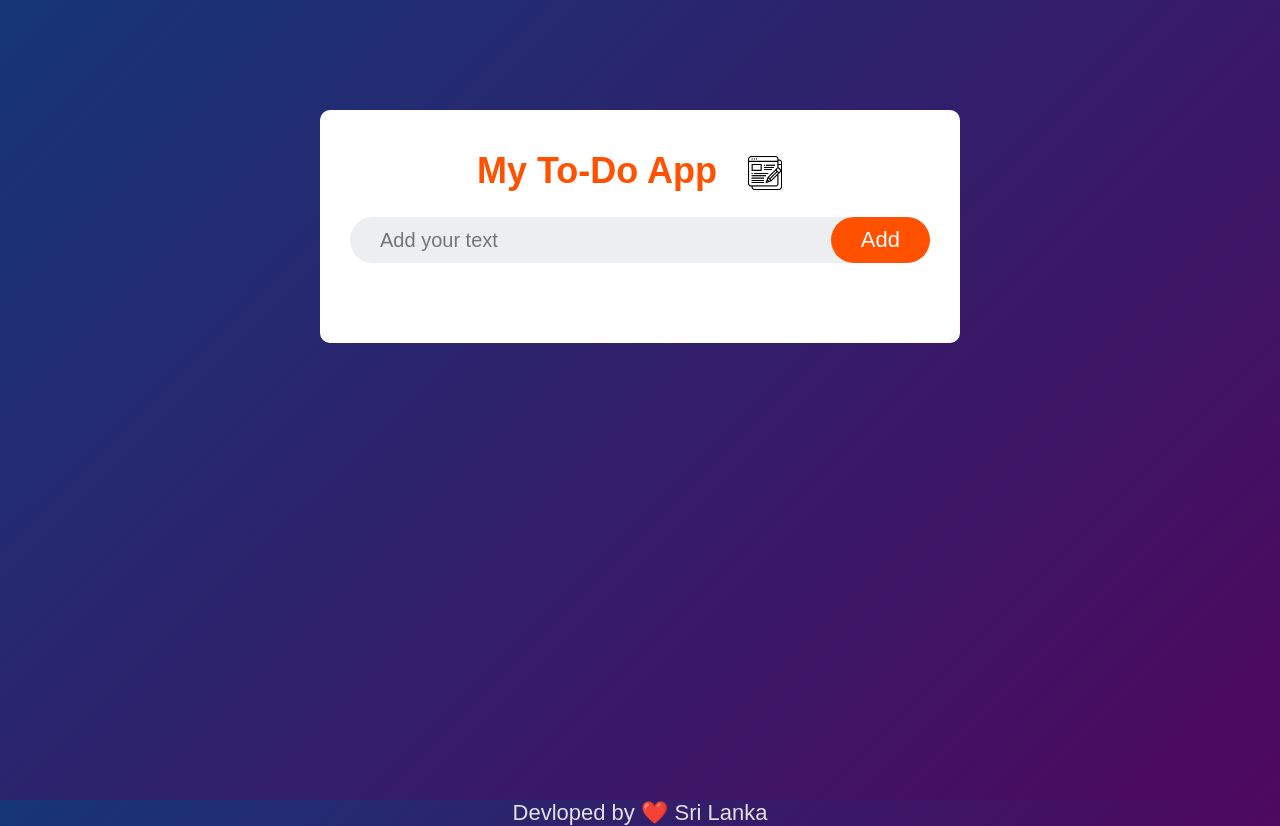
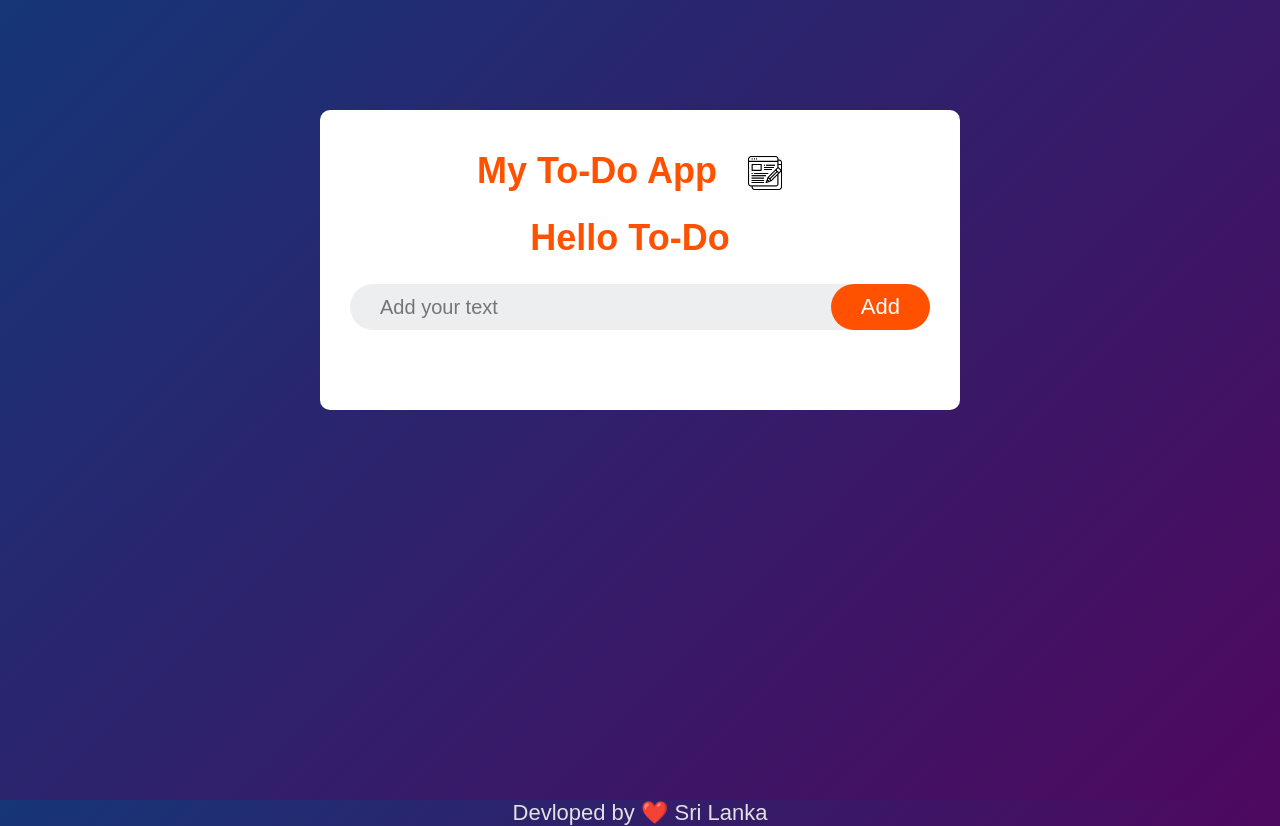
Before and after one commit to devravindu/to-do, a plain HTML site: page index.html in a window 1280 px wide. Drawn offline with Linux system fonts and the light colour scheme.

Commit message:
version 2

```diff
--- a/change.js
+++ b/change.js
@@ -1 +1,3 @@
 console.log("change evrything, But Nothing");
+
+console.log("Add version 2 heading");
--- a/index.html
+++ b/index.html
@@ -11,6 +11,8 @@
     <div class="container">
       <div class="todo-app">
         <h2>My To-Do App <img src="assets/todo.png" alt="Logo" /></h2>
+        <!-- version 2 heading -->
+        <h2>Hello To-Do</h2>
         <div class="row">
           <input type="text" id="input-box" placeholder="Add your text" />
           <button onclick="addTask()" id="btn_add">Add</button>
```
